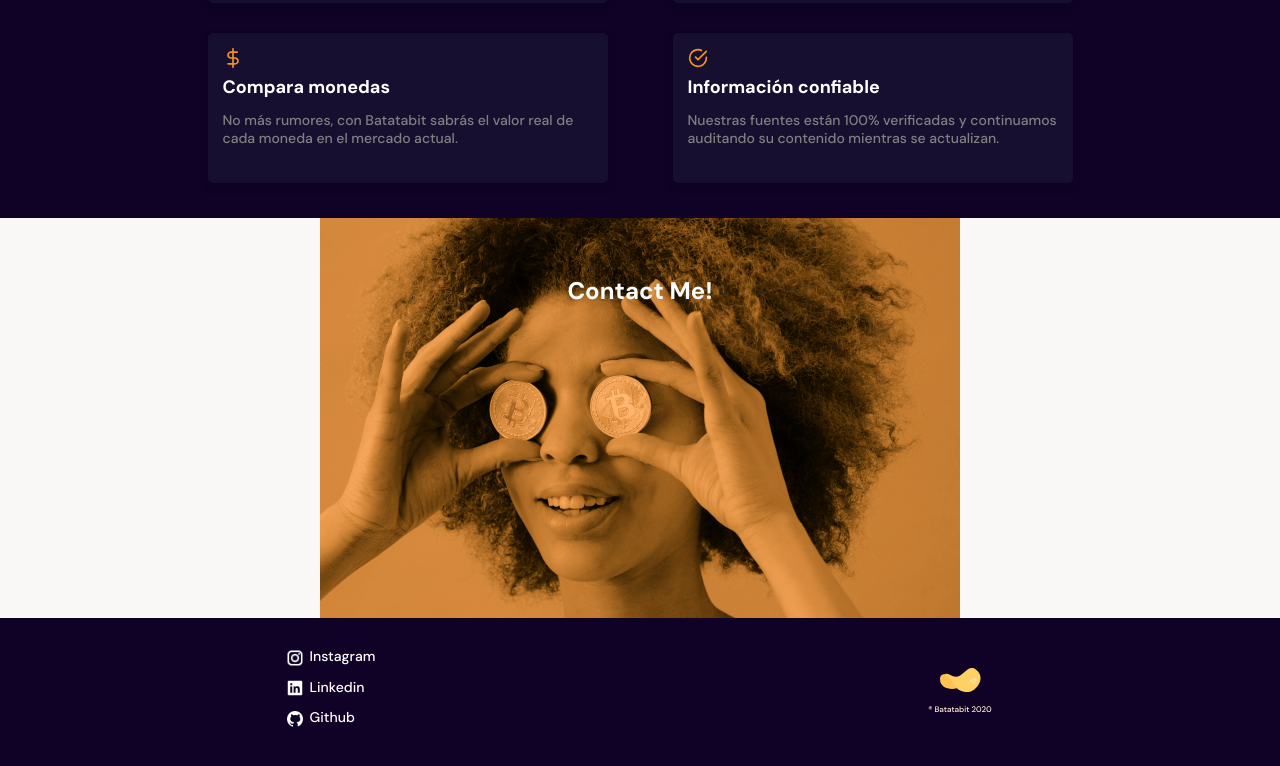
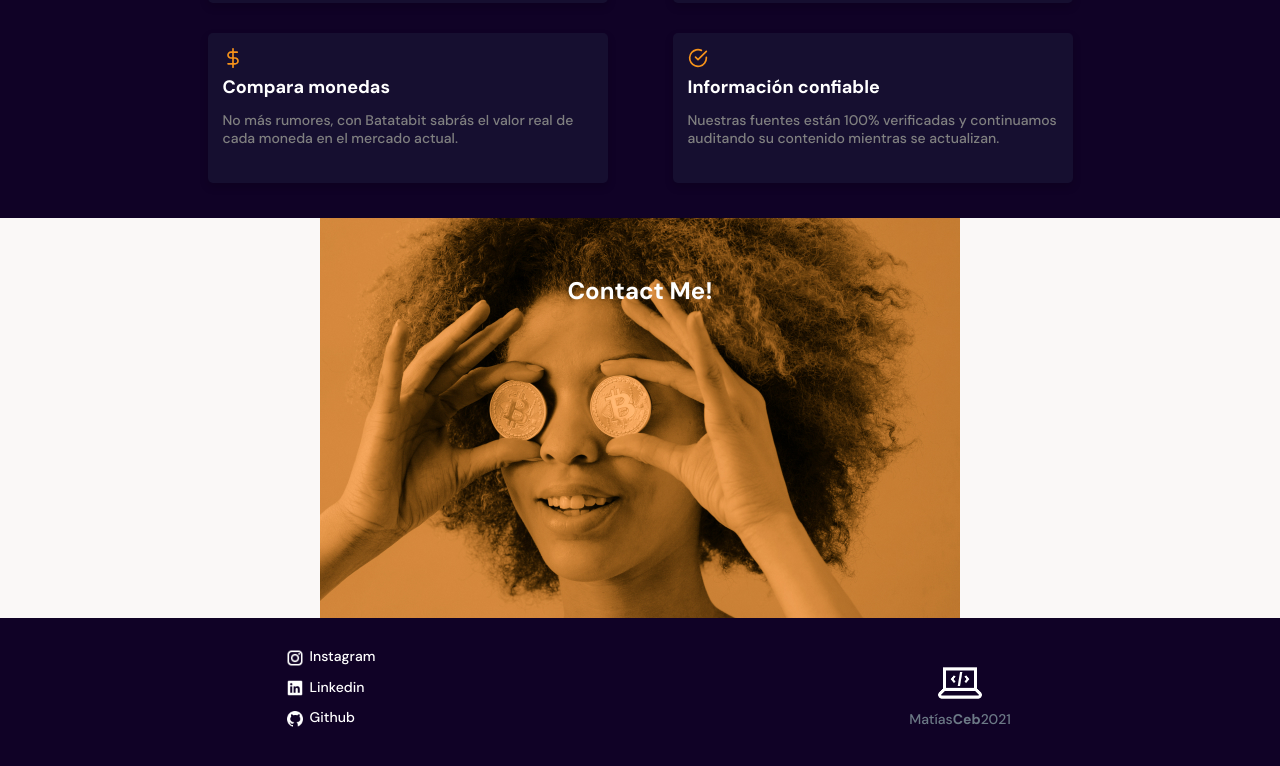
Before and after one commit to MatiasCeb/mobileFirst, a React (Create React App) app: page / in a window 1280 px wide. Shown: the part 1575-2341 px from the top of the page. Built offline with nearby package versions, Linux system fonts and the light colour scheme.

Commit message:
Footer details

```diff
--- a/src/components/Footer.js
+++ b/src/components/Footer.js
@@ -2,6 +2,7 @@ import React from "react";
 import linkedin from "../components/assets/icons/icons8-linkedin-white-30px.png";
 import instagram from "../components/assets/icons/icons8-instagram-white-24px.png";
 import github from "../components/assets/icons/icons8-github-white-30px.png";
+import logo from "./assets/icons/devicon.png";
 import "./styles/Footer.css"
 
 const Footer = () => {
@@ -15,7 +16,12 @@ const Footer = () => {
                 </ul>
             </section>
             <section className="section">
-                <img src="./assets/imgs/logo-footer.svg" alt="Logo de Batatabit 2020"/>
+                    <img className="footer--logo" src={logo} alt="Logo" />
+                <div className="footer--info">
+                    <span className="footer-name">Matías</span>
+                    <span className="footer-lastname">Ceb</span>
+                    <span className="footer-year">2021</span>
+                </div>
             </section>
         </div>
     )
--- a/src/components/styles/Footer.css
+++ b/src/components/styles/Footer.css
@@ -10,6 +10,7 @@
     width: 50%;
     justify-content: center;
     align-items: center;
+    flex-direction:column;
 }
 .section ul {
     font-size: 1.4rem;
@@ -37,3 +38,33 @@
     justify-content: center;
     align-items: center;
 }
+.footer--logo {
+    width: 50px;
+    height: 50px;
+    justify-content: center;
+    align-items: center;
+}
+.footer-name {
+    margin-top: 25px;
+    font-size: 1.4rem;
+    font-weight: 500;
+    line-height: 1.8rem;
+    color: rgb(108, 121, 134);
+    vertical-align: -webkit-baseline-middle;
+}
+.footer-lastname {
+    margin-top: 25px;
+    font-size: 1.4rem;
+    font-weight: bold;
+    line-height: 1.8rem;
+    color: rgb(108, 121, 134);
+    vertical-align: -webkit-baseline-middle;
+}
+.footer-year {
+    margin-top: 25px;
+    font-size: 1.4rem;
+    font-weight: 500;
+    line-height: 1.8rem;
+    color: rgb(108, 121, 134);
+    vertical-align: -webkit-baseline-middle;
+}
```
